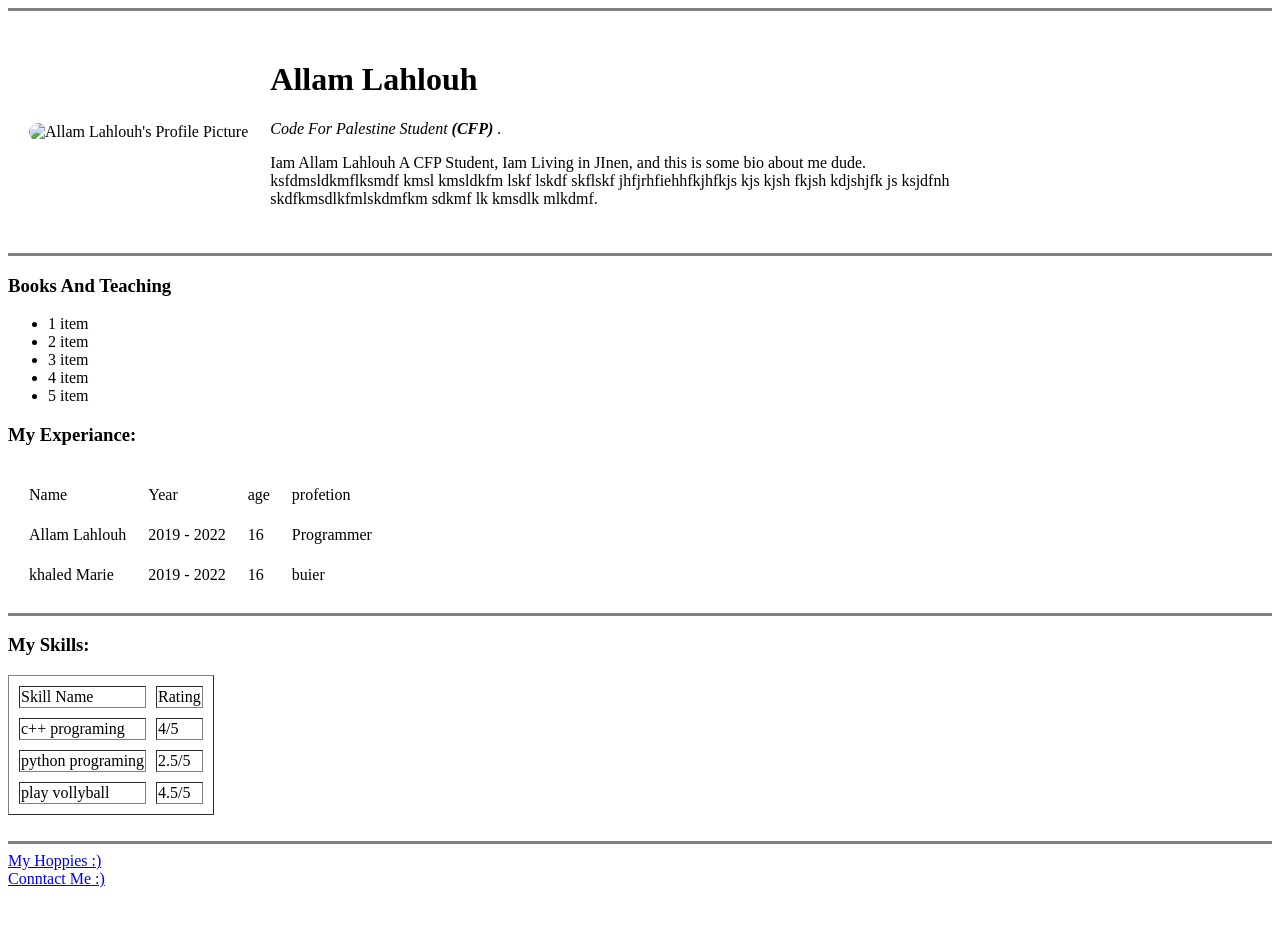
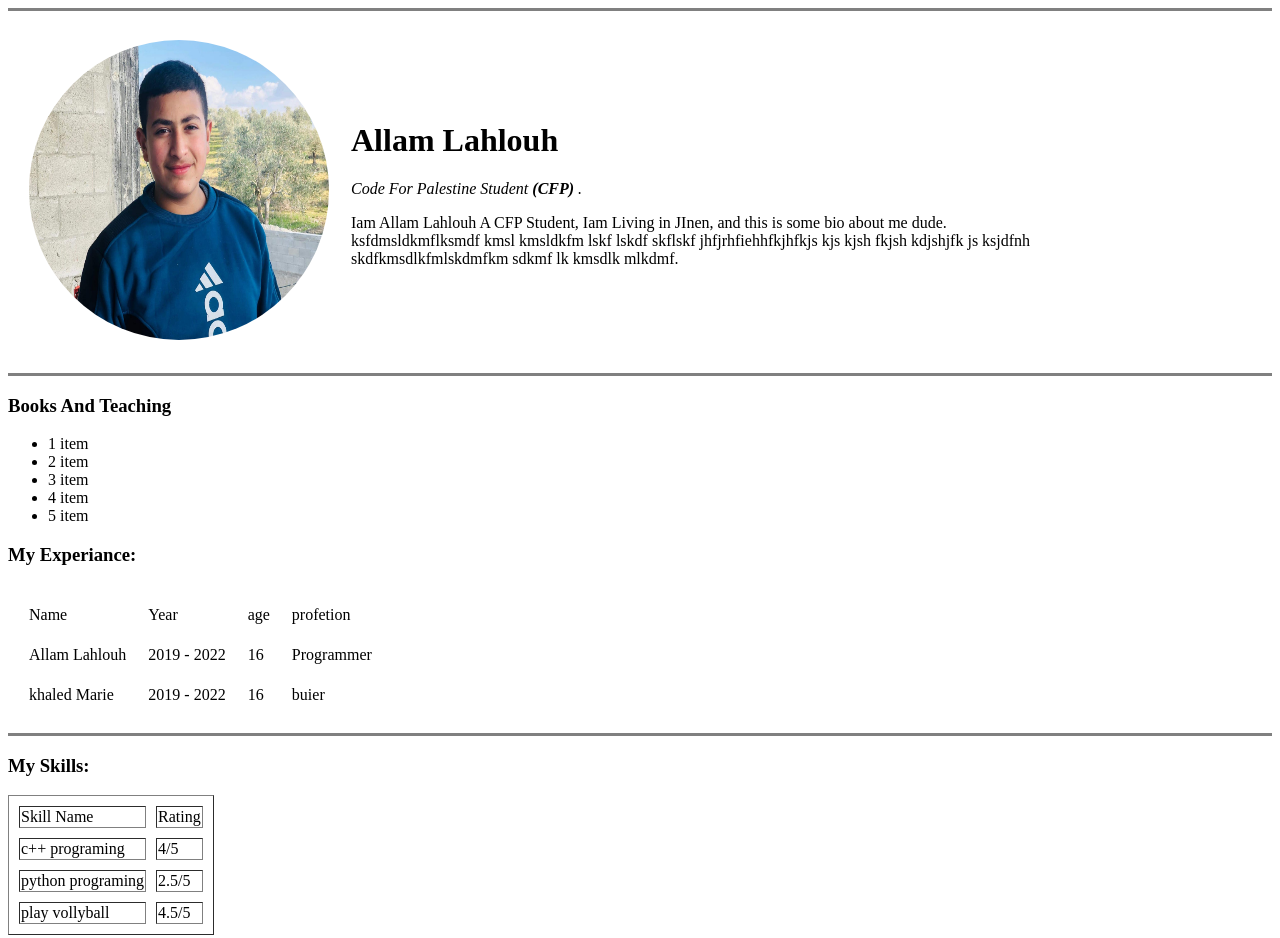
Before and after one commit to AllamLahlouh/cv5, a plain HTML site: page index.html in a window 1280 px wide. Shown: the top 938 px of the page. Before the commit the page ends 896 px from the top, so only its background shows below. Drawn offline with Linux system fonts and the light colour scheme; the site is published under a folder, as on GitHub Pages, so addresses that start at the root find nothing.

Commit message:
Update index.html

```diff
--- a/index.html
+++ b/index.html
@@ -16,7 +16,7 @@
             <thead></thead>
             <tbody>
                 <tr>
-                    <td> <img src="/imgs/MyPhoto.jpg" alt="Allam Lahlouh's Profile Picture" style="border-radius: 5000px; width: 300px; height: 300px; "> </td>
+                    <td> <img src="imgs/MyPhoto.jpg" alt="Allam Lahlouh's Profile Picture" style="border-radius: 5000px; width: 300px; height: 300px; "> </td>
                     <td>
                         <h1> Allam Lahlouh </h1>
                         <p> <em> Code For Palestine Student <strong> (CFP) </strong> . </em> </p>
```
